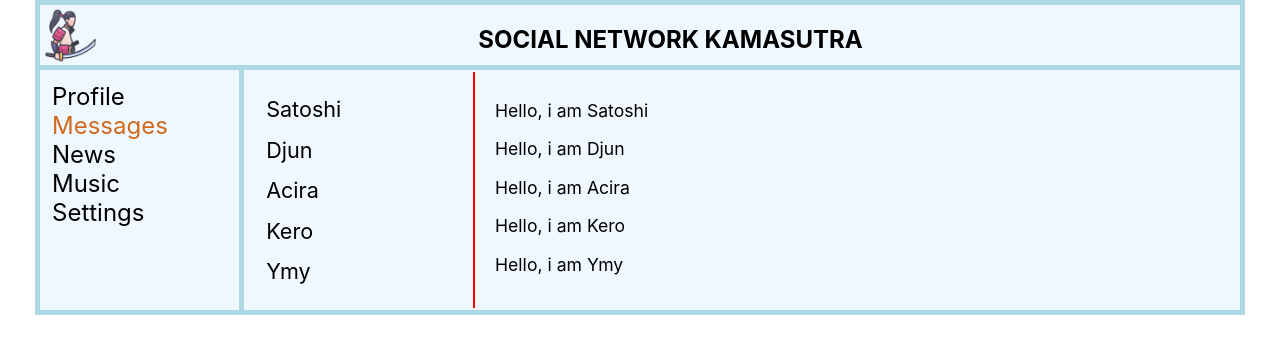
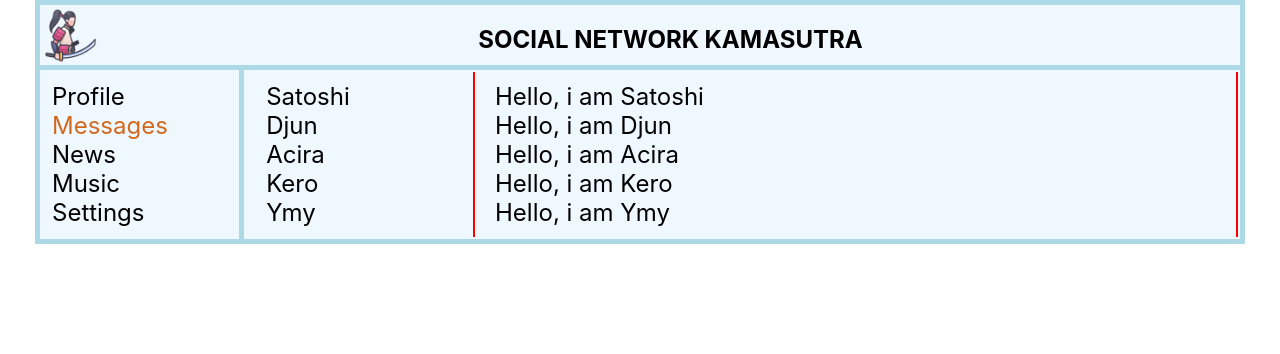
Before and after one commit to Rumata-SL/Social_Network, a React (Create React App) app: page /Dialogs in a window 1280 px wide. Shown: the top 354 px of the page. Built offline with nearby package versions, Linux system fonts and the light colour scheme.

Commit message:
Slight changes

```diff
--- a/src/components/dialogs/dialogs.module.css
+++ b/src/components/dialogs/dialogs.module.css
@@ -4,18 +4,8 @@
 }
 
 .dialog_items {
+    font-family:  BlinkMacSystemFont, 'Segoe UI', 'Roboto', 'Oxygen', 'Ubuntu', 'Cantarell', 'Fira Sans', 'Droid Sans', 'Helvetica Neue', sans-serif;
     margin-left: 10px;
     border-right: solid 2px red;
     padding: 10px;
 }
-
-.dialog_messages {
-    margin-left: 10px;
-    padding: 10px;
-}
-.dialog_messages{
-    font-size: 1.1em;
-}
-.dialog_items{
-    font-size: 0.9em;
-}
--- a/src/components/dialogs/dialogs.tsx
+++ b/src/components/dialogs/dialogs.tsx
@@ -10,7 +10,7 @@ export const Dialogs = () => {
             <div className={d.dialog_items}>
                 <DialogsUsers />
             </div>
-            <div className={d.dialog_messages}>
+            <div className={d.dialog_items}>
                 <UserMessage/>
             </div>
         </div>
--- a/src/components/dialogs/dialogsusers/dialogsuser.tsx
+++ b/src/components/dialogs/dialogsusers/dialogsuser.tsx
@@ -1,7 +1,6 @@
 import React, {FC} from "react";
 import du from "../dialogs.module.css";
 import {NavLink} from "react-router-dom";
-import {Post} from "../../profile/Mypost/post/post";
 
 type UsersProps = {
     id: number;
@@ -19,7 +18,7 @@ export const DialogsUsers: FC= () => {
     let DUser = DUsers.map(item => {
         return (
             <div key={item.id} className={du.item}>
-                <p><NavLink to={`${item.id}`}>{item.name}</NavLink></p>
+                <NavLink to={`${item.id}`}>{item.name}</NavLink>
             </div>
         )
     });
--- a/src/components/dialogs/usermessage/usermessage.tsx
+++ b/src/components/dialogs/usermessage/usermessage.tsx
@@ -1,5 +1,6 @@
 import React, {FC} from "react";
-
+import dm from "../dialogs.module.css";
+import {NavLink} from "react-router-dom";
 
 type MessageProps = {
     id: number;
@@ -16,13 +17,13 @@ const UsMessages = [
 export const UserMessage: FC = () => {
     const UMessage = UsMessages.map(item => {
         return (
-            <div key={item.id}>
-                <p>{item.message}</p>
-            </div>
+                <div>
+                    <a key={item.id}> {item.message} </a>
+                        </div>
         )
     });
     return (
-        <div>
+        <div className={dm.item}>
             {UMessage}
         </div>
     )
```
